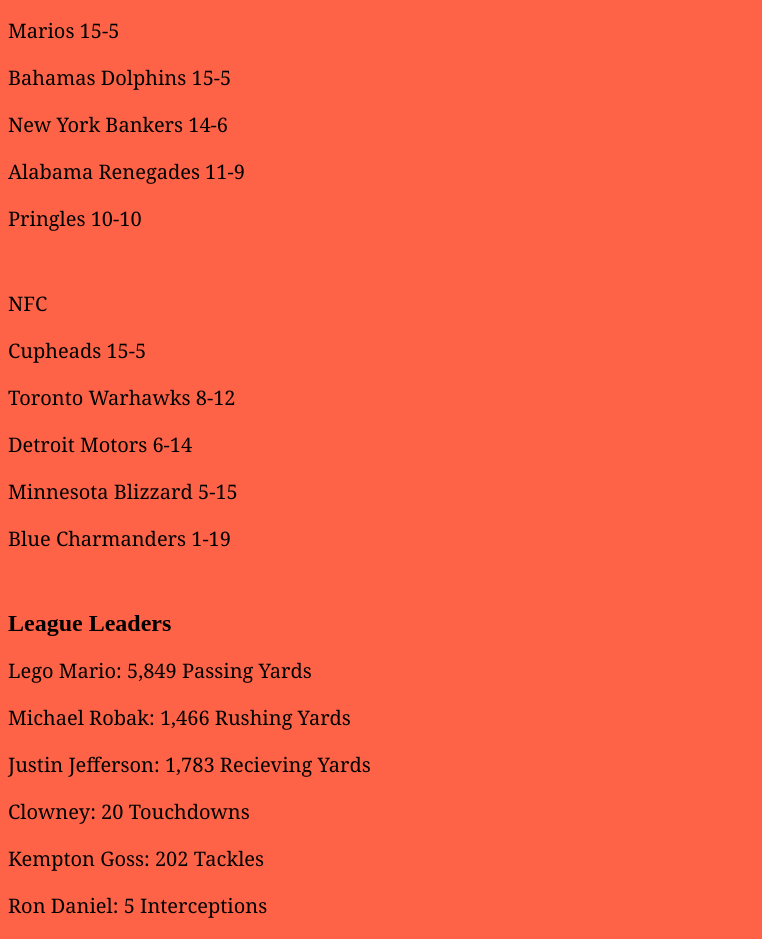
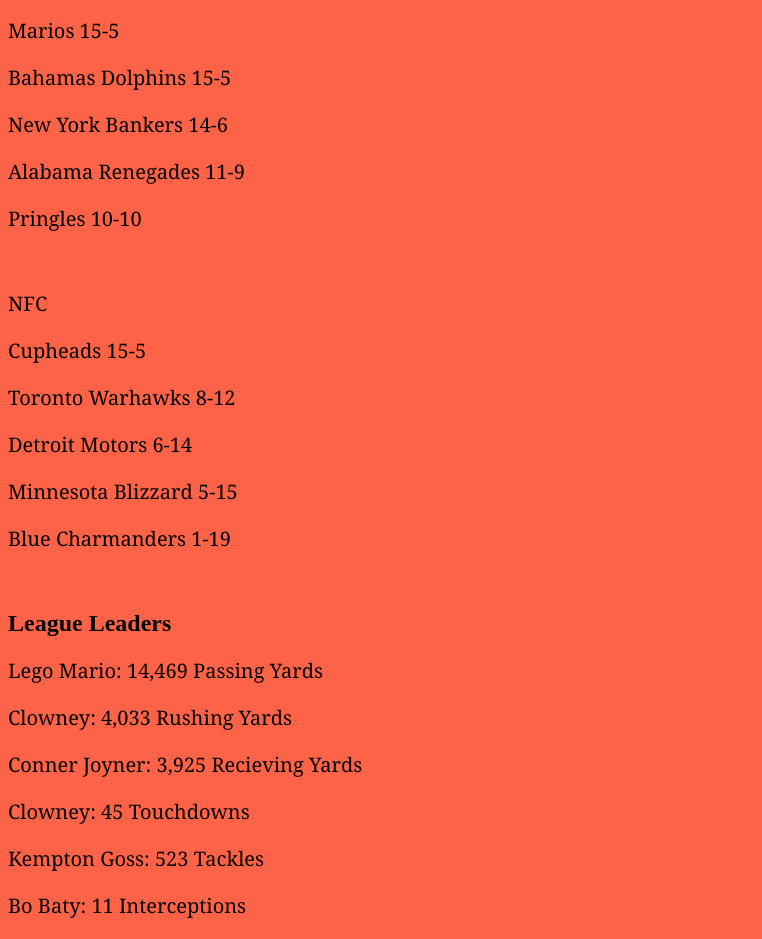
Before and after one commit to WatchGamingVideos/footballleague, a plain HTML site: page index.html in a window 1280 px wide. Shown: the part 110-1049 px from the top of the page, without its empty margins (0-762 px from the left). Drawn offline with Linux system fonts and the light colour scheme.

Commit message:
Update index.html

```diff
--- a/index.html
+++ b/index.html
@@ -22,11 +22,11 @@
 <p>Blue Charmanders 1-19</p>
 <br>
   <h2>League Leaders</h2>
-  <p>Lego Mario: 5,849 Passing Yards</p>
-  <p>Michael Robak: 1,466 Rushing Yards</p>
-  <p>Justin Jefferson: 1,783 Recieving Yards</p>
-  <p>Clowney: 20 Touchdowns</p>
-  <p>Kempton Goss: 202 Tackles</p>
-  <p>Ron Daniel: 5 Interceptions</p>
+  <p>Lego Mario: 14,469 Passing Yards</p>
+  <p>Clowney: 4,033 Rushing Yards</p>
+  <p>Conner Joyner: 3,925 Recieving Yards</p>
+  <p>Clowney: 45 Touchdowns</p>
+  <p>Kempton Goss: 523 Tackles</p>
+  <p>Bo Baty: 11 Interceptions</p>
 </body>
 </html>
```
